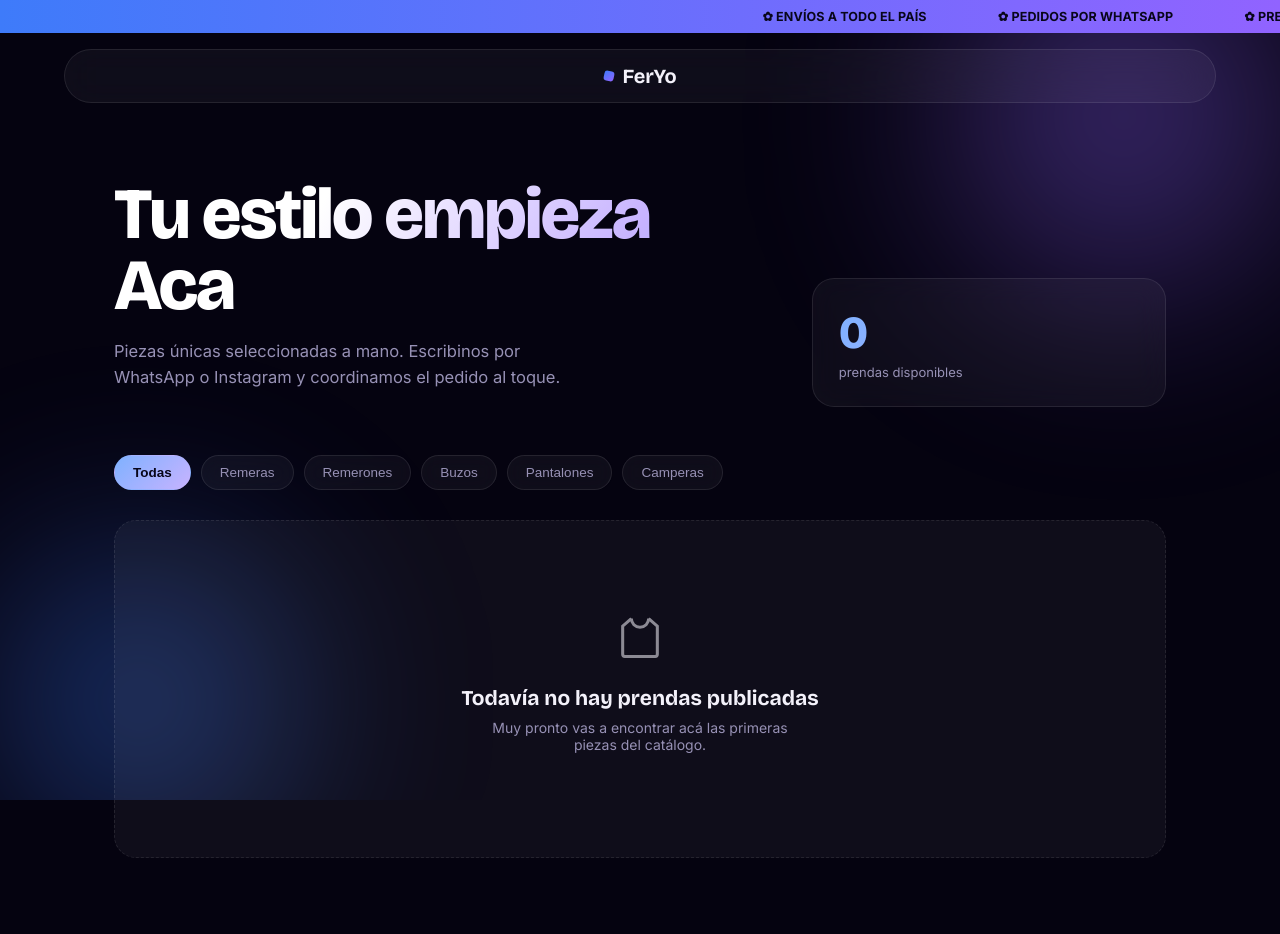
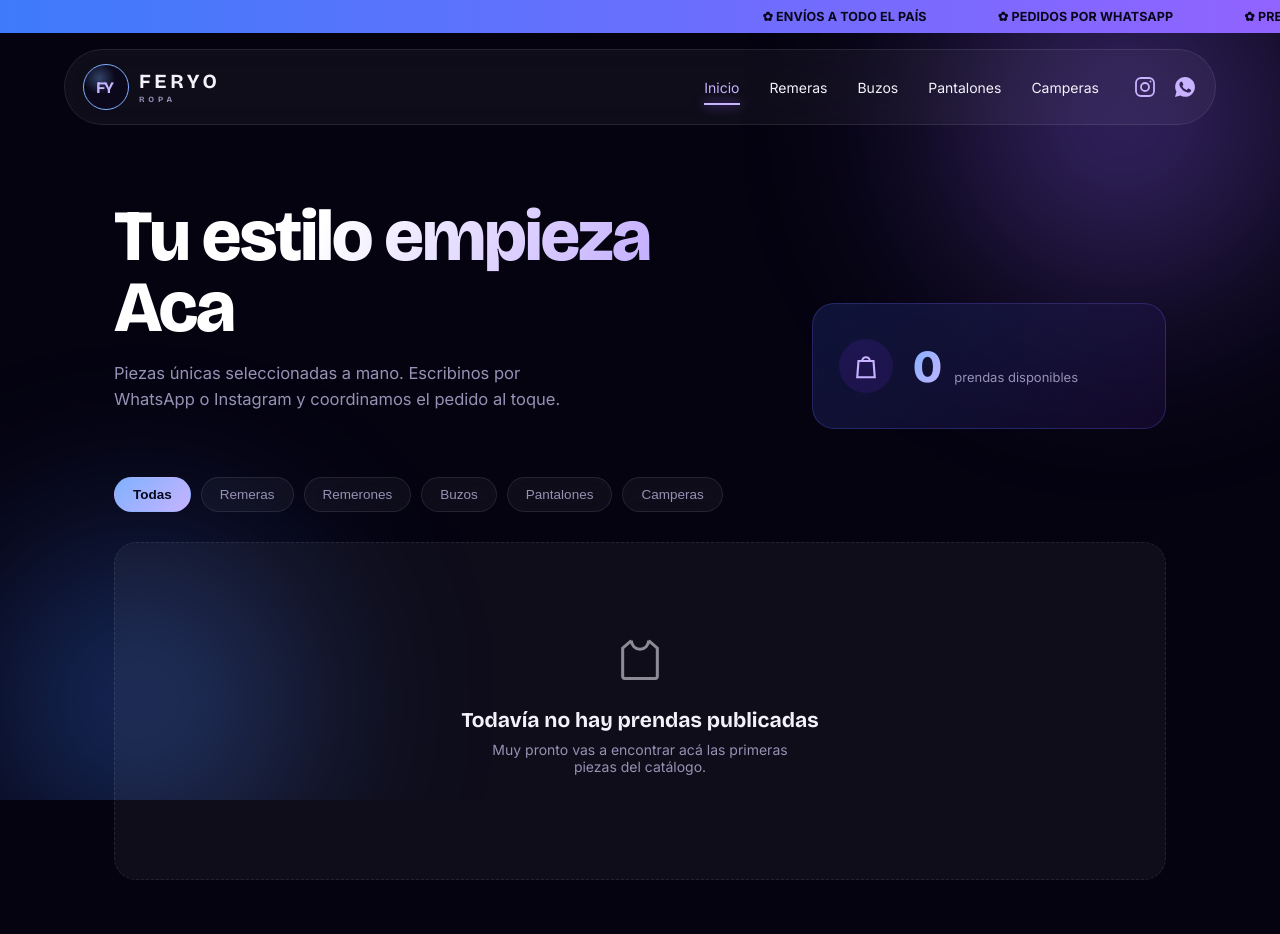
Before and after one commit to Fermaster19/FerYoShop, a plain HTML site: page public/catalogo.html in a window 1280 px wide. Shown: the top 934 px of the page. Drawn offline with nearby package versions, Linux system fonts and the light colour scheme; no server answers.

Commit message:
Match catalog design reference

```diff
--- a/public/catalogo.html
+++ b/public/catalogo.html
@@ -53,13 +53,24 @@
   /* ---------- Nav ---------- */
   header{ position:sticky; top:0; z-index:50; display:flex; justify-content:center; padding:16px 5vw; }
   .navbar{
-    width:100%; max-width:1180px; display:flex; align-items:center; justify-content:center;
+    width:100%; max-width:1180px; display:flex; align-items:center; justify-content:space-between; gap:24px;
     padding:14px 18px; border-radius:999px;
     background:var(--glass); border:1px solid var(--border);
     backdrop-filter:blur(18px);
   }
-  .brand{ font-size:20px; font-weight:700; display:flex; align-items:center; gap:9px; letter-spacing:-0.01em; }
-  .brand-mark{ width:10px; height:10px; border-radius:3px; background:linear-gradient(135deg, var(--blue), var(--violet)); rotate:12deg; }
+  .brand{ font-size:20px; font-weight:700; display:flex; align-items:center; gap:10px; letter-spacing:0.18em; flex-shrink:0; }
+  .brand-mark{ width:46px; height:46px; border-radius:50%; border:1px solid var(--blue-2); background:radial-gradient(circle at 35% 30%, rgba(127,177,255,.35), transparent 38%), rgba(9,8,28,.7); display:grid; place-items:center; position:relative; }
+  .brand-mark::before{ content:'FY'; color:var(--violet-2); font-family:'Bricolage Grotesque'; font-size:16px; letter-spacing:-.12em; transform:translateX(-2px); }
+  .brand-copy{ display:flex; flex-direction:column; line-height:1; }
+  .brand-copy small{ color:var(--text-dim); font-size:8px; letter-spacing:.48em; margin-top:5px; }
+  .nav-links{ display:flex; align-items:center; gap:30px; margin-left:auto; }
+  .nav-links a{ color:var(--text); text-decoration:none; font-size:14px; padding:12px 0; position:relative; }
+  .nav-links a:hover, .nav-links a.active{ color:var(--violet-2); }
+  .nav-links a.active::after{ content:''; position:absolute; left:0; right:0; bottom:3px; height:2px; background:var(--violet-2); box-shadow:0 0 12px var(--violet); }
+  .nav-social{ display:flex; align-items:center; gap:16px; margin-left:10px; }
+  .nav-social a{ color:var(--violet-2); display:grid; place-items:center; }
+  .nav-social a:hover{ color:#fff; }
+  @media (max-width:820px){ .nav-links{ display:none; } .nav-social{ margin-left:auto; } }
 
   main{ max-width:1180px; margin:0 auto; padding:0 5vw 100px; }
 
@@ -74,9 +85,11 @@
   }
   .hero p{ color:var(--text-dim); font-size:16.5px; max-width:460px; margin-top:18px; line-height:1.6; }
   .hero-card{
-    background:var(--glass); border:1px solid var(--border); border-radius:22px;
-    padding:26px; backdrop-filter:blur(14px);
+    background:linear-gradient(135deg, rgba(24,35,91,.55), rgba(38,18,75,.38)); border:1px solid rgba(95,91,220,.3); border-radius:22px;
+    padding:26px; backdrop-filter:blur(14px); display:flex; align-items:center; gap:20px; min-height:126px;
   }
+  .hero-card-icon{ width:54px; height:54px; border-radius:50%; display:grid; place-items:center; color:var(--violet-2); background:rgba(71,35,155,.25); flex-shrink:0; }
+  .hero-card-copy{ display:flex; align-items:baseline; gap:12px; flex-wrap:wrap; }
   .hero-card .num{ font-size:46px; font-weight:800; background:linear-gradient(120deg, var(--blue-2), var(--violet-2)); -webkit-background-clip:text; background-clip:text; color:transparent; }
   .hero-card .label{ color:var(--text-dim); font-size:13px; margin-top:4px; }
 
@@ -123,6 +136,7 @@
   .footer-instagram{ display:flex; align-items:center; gap:8px; color:var(--text-dim); font-size:13.5px; text-decoration:none; }
   .footer-instagram:hover{ color:var(--text); }
   .ig-btn{ background:linear-gradient(135deg, #f58529, #dd2a7b 52%, #8134af); color:#fff; }
+  @media (max-width:520px){ .navbar{ padding:10px 14px; } .brand{ font-size:16px; } .brand-mark{ width:40px; height:40px; } .nav-social{ gap:10px; } .hero-card{ padding:20px; } }
 
   /* ---------- Empty state ---------- */
   .empty{ text-align:center; padding:90px 20px; border:1px dashed var(--border); border-radius:22px; background:var(--glass); }
@@ -157,7 +171,22 @@
 
 <header>
   <div class="navbar">
-    <div class="brand"><span class="brand-mark"></span>FerYo</div>
+    <div class="brand"><span class="brand-mark" aria-label="Logo pendiente"></span><span class="brand-copy">FERYO<small>ROPA</small></span></div>
+    <nav class="nav-links" aria-label="Categorías">
+      <a href="#catalogo" class="active" data-category="Todas">Inicio</a>
+      <a href="#catalogo" data-category="Remeras">Remeras</a>
+      <a href="#catalogo" data-category="Buzos">Buzos</a>
+      <a href="#catalogo" data-category="Pantalones">Pantalones</a>
+      <a href="#catalogo" data-category="Camperas">Camperas</a>
+    </nav>
+    <div class="nav-social">
+      <a href="https://www.instagram.com/feryo_ropa/" target="_blank" rel="noopener" aria-label="Instagram">
+        <svg width="24" height="24" viewBox="0 0 24 24" fill="none" stroke="currentColor" stroke-width="1.8"><rect x="3" y="3" width="18" height="18" rx="5"/><circle cx="12" cy="12" r="4"/><circle cx="17.5" cy="6.5" r="1" fill="currentColor" stroke="none"/></svg>
+      </a>
+      <a href="#" id="nav-wa-link" aria-label="WhatsApp">
+        <svg width="24" height="24" viewBox="0 0 24 24" fill="currentColor"><path d="M12.04 2C6.58 2 2.13 6.45 2.13 11.91c0 1.75.46 3.45 1.32 4.95L2 22l5.29-1.39a9.9 9.9 0 004.75 1.21h.01c5.46 0 9.9-4.45 9.9-9.91C21.96 6.45 17.5 2 12.04 2zm5.8 14.13c-.24.68-1.4 1.33-1.93 1.4-.5.07-1.11.1-1.79-.11a16.4 16.4 0 01-1.63-.6c-2.87-1.24-4.75-4.13-4.9-4.32-.14-.2-1.18-1.57-1.18-3s.75-2.13 1.02-2.42c.26-.29.57-.36.76-.36h.55c.18 0 .42-.07.65.5.24.58.82 2 .89 2.15.07.14.12.31.02.5-.1.2-.15.32-.3.5-.14.17-.3.38-.43.51-.14.14-.29.3-.13.58.17.29.75 1.24 1.61 2 1.1.98 2.03 1.29 2.32 1.43.29.14.46.12.63-.07.17-.2.72-.84.91-1.13.19-.29.38-.24.63-.14.26.1 1.63.77 1.91.91.29.14.48.21.55.33.07.12.07.68-.16 1.34z"/></svg>
+      </a>
+    </div>
   </div>
 </header>
 
@@ -169,13 +198,15 @@
       <p>Piezas únicas seleccionadas a mano. Escribinos por WhatsApp o Instagram y coordinamos el pedido al toque.</p>
     </div>
     <div class="hero-card">
-      <div class="num" id="stat-count">0</div>
-      <div class="label">prendas disponibles</div>
+      <div class="hero-card-icon" aria-hidden="true"><svg width="30" height="30" viewBox="0 0 24 24" fill="none" stroke="currentColor" stroke-width="1.7"><path d="M6 8h12l1 13H5L6 8Z"/><path d="M9 8a3 3 0 0 1 6 0"/></svg></div>
+      <div class="hero-card-copy"><div class="num" id="stat-count">0</div><div class="label">prendas disponibles</div></div>
     </div>
   </div>
 
-  <div class="filters" id="filters"></div>
-  <div class="grid" id="grid"></div>
+  <div id="catalogo">
+    <div class="filters" id="filters"></div>
+    <div class="grid" id="grid"></div>
+  </div>
 
   <div class="empty" id="empty-state" style="display:none;">
     <svg width="52" height="52" viewBox="0 0 24 24" fill="none" stroke="currentColor" stroke-width="1.4"><path d="M8 3.5L4 7v13a1 1 0 001 1h14a1 1 0 001-1V7l-4-3.5"/><path d="M8 3.5a4 4 0 008 0"/></svg>
@@ -211,6 +242,7 @@ const CATEGORIES = ['Todas','Remeras','Remerones','Buzos','Pantalones','Camperas
 
 document.getElementById('footer-wa-link').href = `https://wa.me/${WHATSAPP_NUMBER}?text=${encodeURIComponent('Hola! Quería consultar por el catálogo de FerYo 🙂')}`;
 document.getElementById('footer-instagram-link').href = `https://www.instagram.com/${INSTAGRAM_USERNAME}/`;
+document.getElementById('nav-wa-link').href = `https://wa.me/${WHATSAPP_NUMBER}`;
 
 async function loadItems(){
   try{
@@ -239,6 +271,16 @@ function renderFilters(){
     wrap.appendChild(btn);
   });
 }
+
+document.querySelectorAll('.nav-links a').forEach(link=>{
+  link.addEventListener('click', ()=>{
+    activeCategory = link.dataset.category;
+    document.querySelectorAll('.nav-links a').forEach(item=>item.classList.remove('active'));
+    link.classList.add('active');
+    renderFilters();
+    renderGrid();
+  });
+});
 
 function escapeHtml(str){
   const d = document.createElement('div');
```
